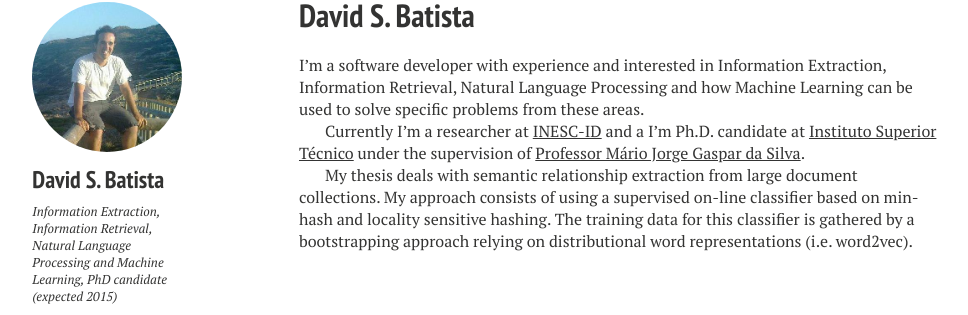
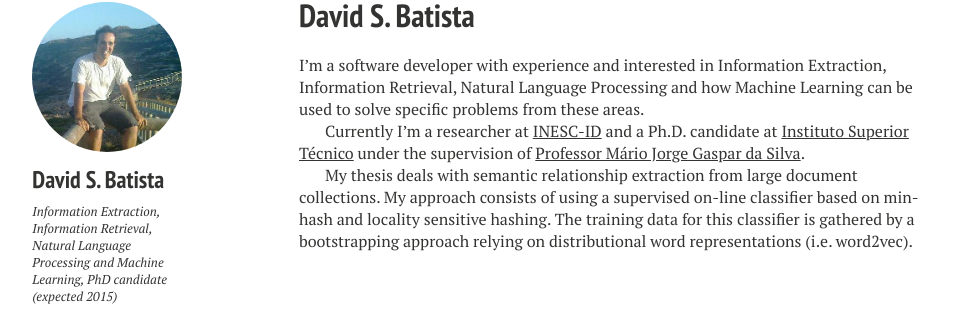
Before and after one commit to davidsbatista/davidsbatista.github.io, a Jekyll site: the page built from index.md, in a window 1280 px wide. Shown: the part 114-429 px from the top of the page, without its empty margins (21-989 px from the left). Built offline with Jekyll 4.4.1, drawn with Linux system fonts in a browser that asks for light colours; nearby versions of some CDN libraries.

```diff
--- a/index.md
+++ b/index.md
@@ -16,7 +16,7 @@ title: David S. Batista
 I'm a software developer with experience and interested in Information Extraction, Information Retrieval, Natural Language Processing and how Machine Learning can be used to solve specific problems from these areas.
 
 
-Currently I'm a researcher at [INESC-ID] and a I'm Ph.D. candidate at [Instituto Superior Técnico] under the supervision of [Professor Mário Jorge Gaspar da Silva].
+Currently I'm a researcher at [INESC-ID] and a Ph.D. candidate at [Instituto Superior Técnico] under the supervision of [Professor Mário Jorge Gaspar da Silva].
 
 
 My thesis deals with semantic relationship extraction from large document collections. My approach consists of using a supervised on-line classifier based on min-hash and locality sensitive hashing. The training data for this classifier is gathered by a bootstrapping approach relying on distributional word representations (i.e. word2vec).
```
